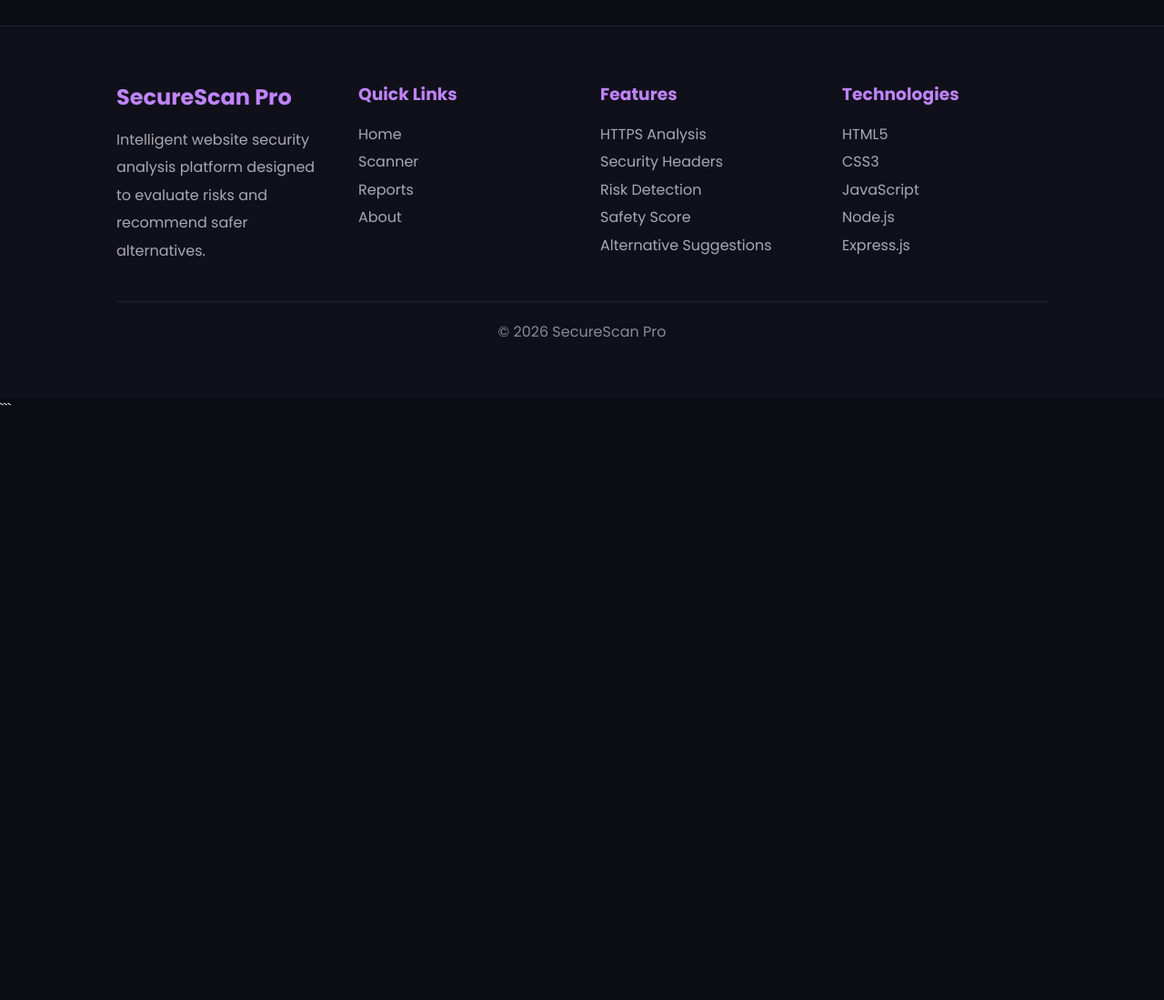
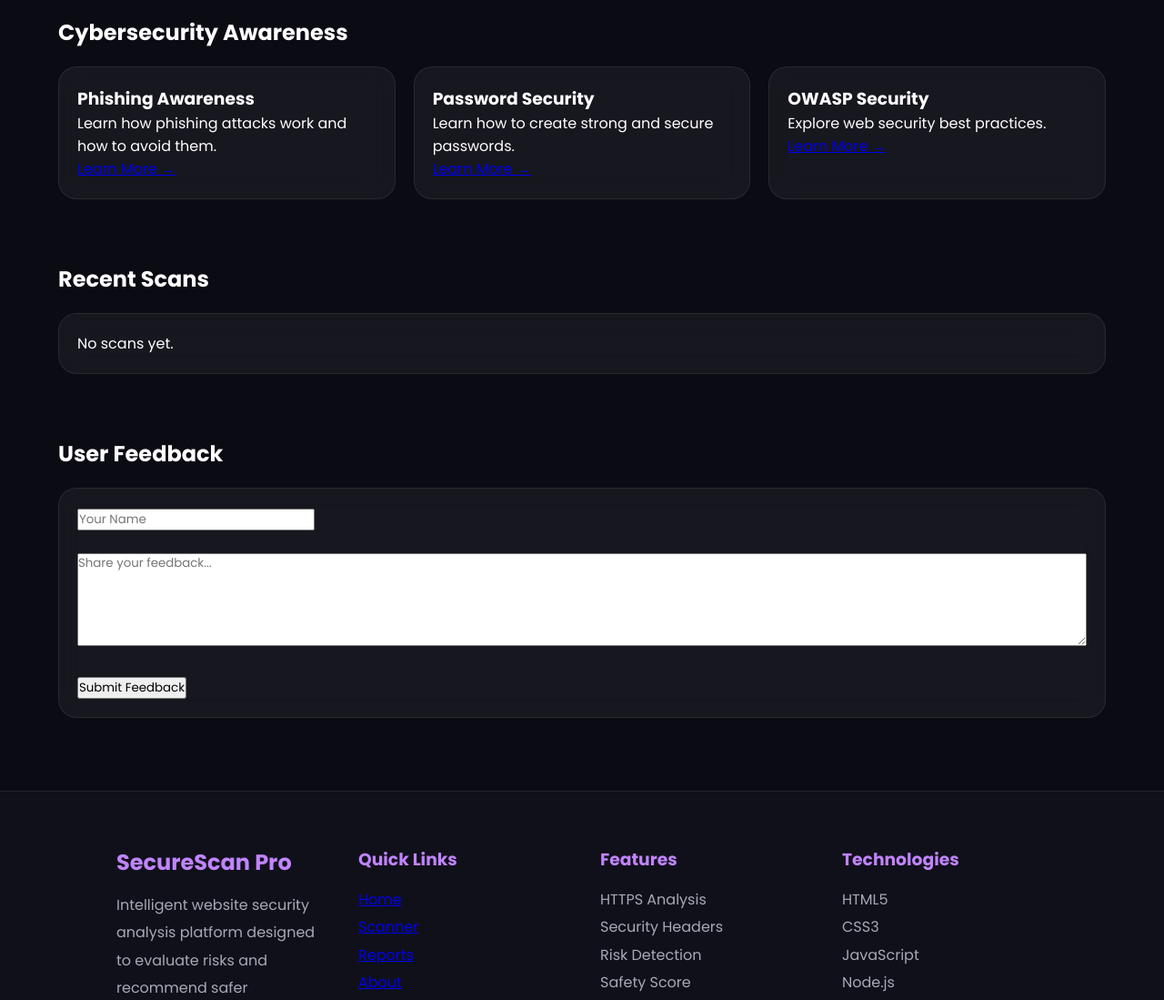
Before and after one commit to charitha112-prog/securescan-pro, a plain HTML site: page index.html in a window 1280 px wide. Shown: the part 1140-2239 px from the top of the page at 91% size. Before the commit the page ends 1602 px from the top, so only its background shows below. Drawn offline with Linux system fonts and the light colour scheme.

Commit message:
Update index.html

````diff
--- a/index.html
+++ b/index.html
@@ -1,8 +1,9 @@
-```html
 <!DOCTYPE html>
+
 <html lang="en">
 
 <head>
+
 
 <meta charset="UTF-8">
 
@@ -22,14 +23,14 @@
     src="https://kit.fontawesome.com/6c4f4c9c57.js"
     crossorigin="anonymous">
 </script>
+```
 
 </head>
 
 <body>
 
+```
 <div class="background-glow"></div>
-
-    <!-- NAVBAR -->
 
 <nav class="navbar">
 
@@ -43,21 +44,19 @@
 
     <ul class="nav-links">
 
-            <li><a href="#">Home</a></li>
+        <li><a href="#home">Home</a></li>
 
-            <li><a href="#">Scanner</a></li>
+        <li><a href="#scanner">Scanner</a></li>
 
-            <li><a href="#">Reports</a></li>
+        <li><a href="#reports">Reports</a></li>
 
-            <li><a href="#">About</a></li>
+        <li><a href="#about">About</a></li>
 
     </ul>
 
 </nav>
 
-    <!-- HERO -->
-
-    <section class="hero">
+<section id="home" class="hero">
 
     <h1>
 
@@ -92,9 +91,7 @@
 
 </section>
 
-    <!-- RESULTS -->
-
-    <section class="results-container">
+<section id="scanner" class="results-container">
 
     <div class="score-card">
 
@@ -171,9 +168,7 @@
 
 </section>
 
-    <!-- ALTERNATIVES -->
-
-    <section class="alternative-section">
+<section id="reports" class="alternative-section">
 
     <h2>
 
@@ -196,10 +191,139 @@
     </div>
 
 </section>
+<!-- CYBERSECURITY AWARENESS -->
 
-    <!-- FOOTER -->
+<section class="alternative-section">
 
-    <footer class="footer">
+
+<h2>
+
+    Cybersecurity Awareness
+
+</h2>
+
+<div class="alternative-grid">
+
+    <div class="alt-card">
+
+        <h3>Phishing Awareness</h3>
+
+        <p>
+            Learn how phishing attacks work and how to avoid them.
+        </p>
+
+        <a href="https://www.cisa.gov/topics/cybersecurity-best-practices"
+           target="_blank">
+
+           Learn More →
+
+        </a>
+
+    </div>
+
+    <div class="alt-card">
+
+        <h3>Password Security</h3>
+
+        <p>
+            Learn how to create strong and secure passwords.
+        </p>
+
+        <a href="https://staysafeonline.org"
+           target="_blank">
+
+           Learn More →
+
+        </a>
+
+    </div>
+
+    <div class="alt-card">
+
+        <h3>OWASP Security</h3>
+
+        <p>
+            Explore web security best practices.
+        </p>
+
+        <a href="https://owasp.org"
+           target="_blank">
+
+           Learn More →
+
+        </a>
+
+    </div>
+
+</div>
+
+
+</section>
+
+<!-- SCAN HISTORY -->
+
+<section class="alternative-section">
+
+
+<h2>
+
+    Recent Scans
+
+</h2>
+
+<div
+    class="alt-card"
+    id="historyBox">
+
+    No scans yet.
+
+</div>
+
+
+</section>
+
+<!-- FEEDBACK -->
+
+<section class="alternative-section">
+
+
+<h2>
+
+    User Feedback
+
+</h2>
+
+<div class="alt-card">
+
+    <input
+        type="text"
+        id="feedbackName"
+        placeholder="Your Name">
+
+    <br><br>
+
+    <textarea
+        id="feedbackText"
+        placeholder="Share your feedback..."
+        rows="5"
+        style="width:100%;"></textarea>
+
+    <br><br>
+
+    <button
+        onclick="submitFeedback()">
+
+        Submit Feedback
+
+    </button>
+
+</div>
+
+
+</section>
+
+
+<footer id="about" class="footer">
 
     <div class="footer-grid">
 
@@ -233,13 +357,13 @@
 
             <ul>
 
-                    <li>Home</li>
+                <li><a href="#home">Home</a></li>
 
-                    <li>Scanner</li>
+                <li><a href="#scanner">Scanner</a></li>
 
-                    <li>Reports</li>
+                <li><a href="#reports">Reports</a></li>
 
-                    <li>About</li>
+                <li><a href="#about">About</a></li>
 
             </ul>
 
@@ -255,15 +379,25 @@
 
             <ul>
 
-                    <li>HTTPS Analysis</li>
+                <li onclick="showFeature('https')" style="cursor:pointer;">
+                    HTTPS Analysis
+                </li>
 
-                    <li>Security Headers</li>
+                <li onclick="showFeature('headers')" style="cursor:pointer;">
+                    Security Headers
+                </li>
 
-                    <li>Risk Detection</li>
+                <li onclick="showFeature('risk')" style="cursor:pointer;">
+                    Risk Detection
+                </li>
 
-                    <li>Safety Score</li>
+                <li onclick="showFeature('score')" style="cursor:pointer;">
+                    Safety Score
+                </li>
 
-                    <li>Alternative Suggestions</li>
+                <li onclick="showFeature('alternatives')" style="cursor:pointer;">
+                    Alternative Suggestions
+                </li>
 
             </ul>
 
@@ -305,7 +439,7 @@
 
 <script src="script.js"></script>
 
+
 </body>
 
 </html>
-```
````
Lines whose indentation alone changed are shown as unchanged.
